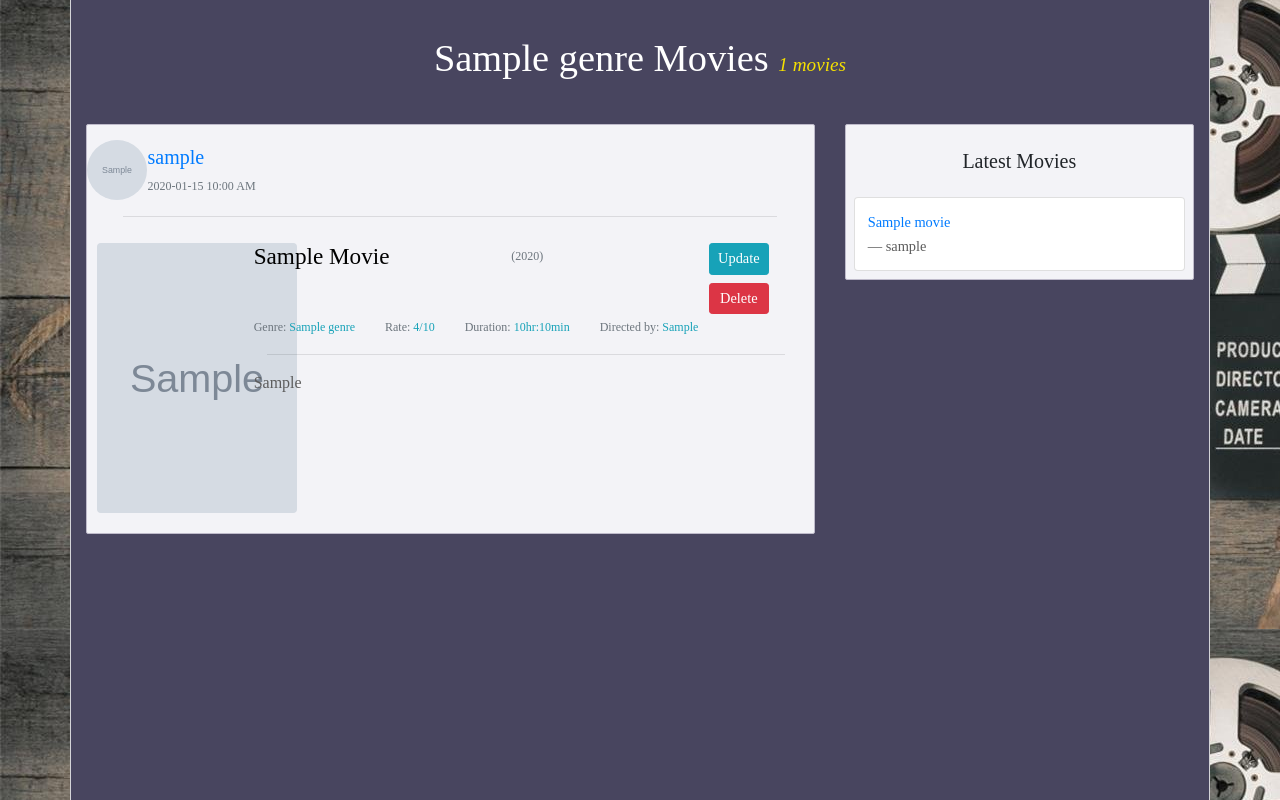
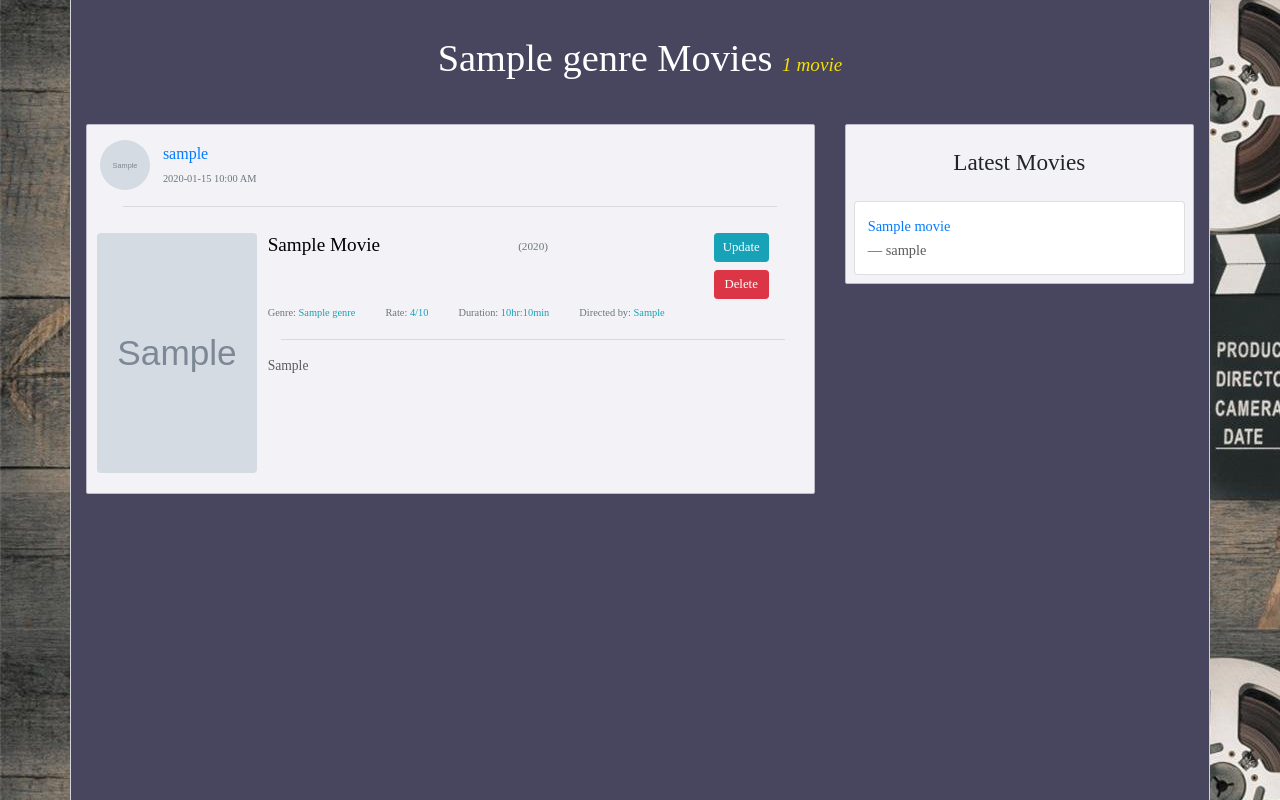
Before and after one commit to MShbana/item-catalog, a Flask app: page /genre/1/movies in a window 1280 px wide. Shown: the part 57-857 px from the top of the page. Run offline with Flask 2, Linux system fonts and the light colour scheme; a user stored in the database is signed in; tables that the repository leaves empty hold one stand-in row (values such as "Sample post"); grey boxes marked "Sample" are stand-in pictures; parts of the project's set-up code (start-up, migrations or seed data) failed here and were passed over; some libraries are stand-ins or nearby versions.

Commit message:
Created a narrower movie layout for genres and users pages

```diff
--- a/static/main.css
+++ b/static/main.css
@@ -80,10 +80,14 @@ body {
     border-radius: 5px;
 }
 
-.btn,
-#sidebar-wrapper > ul > li,
-#top-bar-wrapper .navbar-toggler > .navbar-toggler-icon {
-    font-size: 100%;
+.padding-0 {
+    padding-left: 0;
+    padding-right: 0;
+}
+
+.vertical-centered {
+    align-items: center;
+    display: flex;
 }
 
 #main-content {
@@ -105,14 +109,11 @@ body {
     padding-bottom: 10px;
 }
 
-.padding-0 {
-    padding-left: 0;
-    padding-right: 0;
-}
-
-.vertical-centered {
-    align-items: center;
-    display: flex;
+.page-heading {
+    border-radius: 2px;
+    color: #FFFFFF;
+    padding: 15px 0;
+    text-align: center;
 }
 
 .article-metadata {
@@ -121,10 +122,15 @@ body {
 }
 
 .user-img {
-    height: 60px;
-    width: 60px;
+    display: block;
+    max-height: 60px;
+    max-width: 60px;
     margin: 0 auto;
-    display: block;
+}
+
+.user-img.narrower {
+    max-height: 50px;
+    max-width: 50px;
 }
 
 .user-name:hover,
@@ -145,6 +151,11 @@ body {
     margin-left: 10px;
 }
 
+.article-img.narrower {
+    max-height: 240px;
+    max-width: 160px;
+}
+
 .content-section .row {
     width: 100%;
 }
@@ -161,19 +172,9 @@ body {
     color: #000000;
 }
 
-.article-content .movie-storyline {
+.article-content .movie-storyline,
+.latest-movies.author {
     color: #5C5C5C;
-}
-
-.page-heading {
-    border-radius: 2px;
-    color: #FFFFFF;
-    padding: 15px 0;
-    text-align: center;
-}
-
-small {
-    font-size: 75%;
 }
 
 .border-bottom {
@@ -187,7 +188,9 @@ small {
 }
 
 .user-name,
-.movie-date {
+.movie-date,
+.user-name.narrower,
+.movie-date.narrower {
     padding-left: 0;
 }
 
@@ -196,69 +199,76 @@ small {
     font-size: 90%;
 }
 
+.btn.update.narrower,
+.btn.delete.narrower {
+    font-size: 80%;
+}
+
 .latest-movies {
     font-size: 0.8em;
 }
 
-.latest-movies.author {
-    color: #5C5C5C;
-}
 
 /* #Responsiveness# */
 @media screen and (max-width: 320px) {
     body { padding-top: 50px; }
     h1 { font-size: 1.4em; }
     h2 { font-size: 1.075em; }
-    h3 { font-size: 0.85em; }
-    h4 { font-size: 0.7em; }
-    h5 { font-size: 0.65em; }
-    h6 { font-size: 0.63em; }
+    h3 { font-size: 0.7em; }
+    h4 { font-size: 0.85em; }
     p { font-size: 0.6em; }
-    small { font-size: 50%; }
-    .btn.update,
-    .btn.delete { font-size: 60%; }
+    small,
+    small.narrower { font-size: 50%; }
     #sidebar-toggler,
     #sidebar-wrapper > ul > li,
     #top-bar-wrapper .navbar-toggler > .navbar-toggler-icon { font-size: 80%; }
     #sidebar-wrapper { width: 100%; }
-    .user-img { height: 30px; width: 30px; }
+    .btn.update,
+    .btn.delete,
+    .btn.update.narrower,
+    .btn.btn.delete.narrower { font-size: 70%; }
+    .user-img,
+    .user-img.narrower { height: 30px; width: 30px; }
     .article-img { height:100px; width: 60px; }
-    .movie-metadata { padding-left: 15px; }
+    .movie-text-content { padding-left: 15px; }
 }
 
 @media screen and (min-width: 320px) and (max-width: 575px) {
     body { padding-top: 50px; }
     h1 { font-size: 1.7em; }
     h2 { font-size: 1.375em; }
-    h3 { font-size: 1.15em; }
-    h4 { font-size: 0.95em; }
-    h5 { font-size: 0.9em; }
-    h6 { font-size: 0.87em; }
+    h3 { font-size: 0.95em; }
+    h4 { font-size: 1.15em; }
     p { font-size: 0.8em; }
-    small { font-size: 60%; }
-    .btn.update,
-    .btn.delete { font-size: 80%; }
+    small,
+    small.narrower { font-size: 60%; }
     #sidebar-toggler,
     #sidebar-wrapper > ul > li,
     #top-bar-wrapper .navbar-toggler > .navbar-toggler-icon { font-size: 90%; }
     #sidebar-wrapper { width: 220px; }
-    .user-img { height: 40px; width: 40px; }
-    .article-img { height:140px; width: 75px;}
-    .movie-metadata { padding-left: 10px; }
+    .btn.update,
+    .btn.delete,
+    .btn.update.narrower,
+    .btn.btn.delete.narrower { font-size: 80%; }
+    .user-img,
+    .user-img.narrower { height: 40px; width: 40px; }
+    .article-img { height:140px; width: 75px; }
+    .movie-text-content { padding-left: 10px; }
 }
 
 @media screen and (min-width: 576px) and (max-width: 767px){
     h1 { font-size: 2em; }
     h2 { font-size: 1.575em; }
-    h3 { font-size: 1.2em; }
-    h4 { font-size: 1em; }
-    h5 { font-size: 0.8em; }
-    h6 { font-size: 0.75em; }
+    h3 { font-size: 1em; }
+    h4 { font-size: 1.2em; }
     p { font-size: 0.85em; }
-    small { font-size: 60%; }
+    small,
+    small.narrower { font-size: 60%; }
+    #sidebar-wrapper { width: 300px; }
     .btn.update,
-    .btn.delete { font-size: 85%; }
-    #sidebar-wrapper { width: 300px; }
+    .btn.delete,
+    .btn.update.narrower,
+    .btn.btn.delete.narrower { font-size: 85%; }
     .user-img { height: 50px; width: 50px; }
     .article-img {  height:200px; width: 130px; }
 }
@@ -266,29 +276,46 @@ small {
 @media screen and (min-width: 768px) and (max-width: 991px){
     h1 { font-size: 2.2em; }
     h2 { font-size: 1.675em; }
-    h3 { font-size: 1.35em; }
-    h4 { font-size: 1.15em; }
-    h5 { font-size: 1.1em; }
-    h6 { font-size: 0.92em; }
+    h3 { font-size: 1.15em; }
+    h3.narrower { font-size: 1em; }
+    h4 { font-size: 1.35em; }
+    h4.narrower { font-size: 1.2em; }
     p { font-size: 0.9em; }
+    p.narrower { font-size: 0.75em; }
     small { font-size: 65%; }
+    small.narrower  { font-size: 50%; }
     #sidebar-wrapper { width: 350px; }
     .user-name,
+    .movie-date { padding-left: 10px; }
+    .user-name.narrower,
+    .movie-date.narrower { padding-left: 15px; }
+    .btn.update.narrower,
+    .btn.delete.narrower { font-size: 75%; }
     .user-img { height: 55px; width: 55px; }
-    .movie-date { padding-left: 10px; }
-    .article-img { height: 240px; width: 170px; }
+    .user-img.narrower { height: 45px; width: 45px; }
+    .article-img { height: 250px; width: 170px; }
+    .article-img.narrower { height: 220px; width: 130px; }
+    .movie-text-content.narrower { padding-left: 14px; }
 }
 
 @media screen and (min-width: 992px) {
     h1 {  font-size: 2.4em; }
     h2 { font-size: 1.775em; }
-    h3 { font-size: 1.45em; }
-    h4 { font-size: 1.25em; }
-    h5 { font-size: 1.15em; }
-    h6 { font-size: 1.05em; }
+    h3 { font-size: 1.2em; }
+    h3.narrower { font-size: 1em; }
+    h4 { font-size: 1.45em; }
+    h4.narrower { font-size: 1.2em; }
     p { font-size: 1em; }
+    p.narrower { font-size: 0.85em; }
+    small { font-size: 70%; }
+    small.narrower {  font-size: 65%; }
+    .user-name.narrower,
+    .movie-date.narrower { padding-left: 8px; }
     .latest-movies { font-size: 0.9em; }
     .user-img { height: 60px; width: 60px; }
+    .user-img.narrower { height: 50px; width: 50px; }
     .article-img { height: 270px; width: 200px; }
+    .article-img.narrower { height: 240px; width: 160px; }
+    .movie-text-content.narrower { padding-left: 14px; }
 }
 /* /#Responsiveness# */
--- a/templates/genre.html
+++ b/templates/genre.html
@@ -14,16 +14,20 @@
     </aside>
 {% endblock sidebar %}
 {% block content %}
-    <h1 class="page-heading">{{ genre.name }} Movies <span class="movies-count">{{ movies_count }} movies</span></h1>
+    {% if movies_count == 1 %}
+        <h1 class="page-heading">{{ genre.name }} Movies <span class="movies-count">{{ movies_count }} movie</span></h1>
+    {% else %}
+        <h1 class="page-heading">{{ genre.name }} Movies <span class="movies-count">{{ movies_count }} movies</span></h1>
+    {% endif %}
     <div class="row">
         <div class="col-md-8">
             {% if not movies %}
-            <div class="content-section px-2 py-4">
-                <h2 class="text-center"><span >{{ genre.name }}</span> genre is still empty. Do you want to <a href="{{ url_for('create_movie') }}">create</a> the first {{ genre.name }} movie?</h2>
-            </div>
+                <div class="content-section px-2 py-4">
+                    <h2 class="text-center"><span >{{ genre.name }}</span> genre is still empty. Do you want to <a href="{{ url_for('create_movie') }}">create</a> the first {{ genre.name }} movie?</h2>
+                </div>
             {% endif %}
             {% for movie in movies %}
-                {% include "movie_layout.html" %}
+                {% include "narrower_movie_layout.html" %}
             {% endfor %}
         </div>
         <div class="col-md-4">
--- a/templates/movie_layout.html
+++ b/templates/movie_layout.html
@@ -6,7 +6,7 @@
         <div class="col-9 col-md-9 vertical-centered padding-0">
             <div class="row">
                 <div class="col-12">
-                    <h4><a class="user-name vertical-centered" href="{{ url_for('user_movies', username=movie.author.username, user_id=movie.user_id) }}">{{ movie.author.username }}</a></h4>
+                    <h3><a class="user-name vertical-centered" href="{{ url_for('user_movies', username=movie.author.username, user_id=movie.user_id) }}">{{ movie.author.username }}</a></h4>
                 </div>
                 <div class="col-12">
                     <small class="text-muted movie-date vertical-centered">{{ movie.date_posted.strftime("%Y-%m-%d %I:%M %p") }}</small>
@@ -19,10 +19,10 @@
         <div class="col-4 col-xl-3 text-center">
             <a href="{{ url_for('movie', genre_id=movie.genre_id, movie_id=movie.id) }}"><img class="article-img text-center center-block" src="{{ url_for('static', filename='imgs/movie_pics/' + movie.poster) }}" alt="Movie Poster Picture"></a>
         </div>
-        <div class="col-8 col-xl-9 movie-metadata padding-0">
+        <div class="col-8 col-xl-9 movie-text-content padding-0">
             <div class="row padding-0">
                 <div class="col-10 col-md-6">
-                    <h3 class="article-title"><a href="{{ url_for('movie', genre_id=movie.genre_id, movie_id=movie.id) }}">{{ movie.title.title() }}</a></h3>
+                    <h4 class="article-title"><a href="{{ url_for('movie', genre_id=movie.genre_id, movie_id=movie.id) }}">{{ movie.title.title() }}</a></h3>
                 </div>
                 <div class="col-2 col-md-2 text-muted padding-0">
                     <small>({{ movie.release_year }})</small>
--- /dev/null
+++ b/templates/narrower_movie_layout.html
@@ -0,0 +1,59 @@
+<article class="content-section">
+    <header class="row article-metadata narrower pl-md-2">
+        <div class="col-2 col-md-1 text-center padding-0">
+           <a href="{{ url_for('user_movies', username=movie.author.username, user_id=movie.user_id) }}"><img class="user-img narrower rounded-circle" src="{{ movie.author.profile_pic }}" alt="User's Profile Picture"></a>
+        </div>
+        <div class="col-9 col-md-9 vertical-centered padding-0">
+            <div class="row">
+                <div class="col-12">
+                    <h3 class="narrower"><a class="user-name narrower vertical-centered" href="{{ url_for('user_movies', username=movie.author.username, user_id=movie.user_id) }}">{{ movie.author.username }}</a></h4>
+                </div>
+                <div class="col-12">
+                    <small class="text-muted movie-date narrower vertical-centered">{{ movie.date_posted.strftime("%Y-%m-%d %I:%M %p") }}</small>
+                </div>
+            </div>
+        </div>
+    </header>
+    <hr>
+    <section class="row article-content">
+        <div class="col-4 col-xl-3 text-center">
+            <a href="{{ url_for('movie', genre_id=movie.genre_id, movie_id=movie.id) }}"><img class="article-img narrower text-center center-block" src="{{ url_for('static', filename='imgs/movie_pics/' + movie.poster) }}" alt="Movie Poster Picture"></a>
+        </div>
+        <div class="col-8 col-xl-9 movie-text-content narrower padding-0">
+            <div class="row padding-0">
+                <div class="col-10 col-md-6">
+                    <h4 class="article-title narrower"><a href="{{ url_for('movie', genre_id=movie.genre_id, movie_id=movie.id) }}">{{ movie.title.title() }}</a></h3>
+                </div>
+                <div class="col-2 col-md-2 text-muted padding-0">
+                    <small>({{ movie.release_year }})</small>
+                </div>
+                {% if current_user == movie.author %}
+                    <div class="col-auto ml-0 ml-md-auto mt-1 mt-lg-0">
+                        <a class="btn update narrower btn-sm btn-block btn-info" href="{{ url_for('update_movie', genre_id=movie.genre_id, movie_id=movie.id) }}">Update</a>
+                        <a class="btn delete narrower btn-sm btn-block btn-danger"  href="{{ url_for('delete_movie', genre_id=movie.genre_id, movie_id=movie.id) }}">Delete</a>
+                    </div>
+                {% endif %}
+            </div>
+            <div class="row movie-details narrower mt-2 mt-lg-0 text-muted">
+                <div class="col-auto">
+                    <small class="narrower">Genre: <span><a class="text-info" href="{{ url_for('genre', genre_id=movie.genre.id) }}">{{ movie.genre.name }}</a></span></small>
+                </div>
+                <div class="col-auto">
+                    <small class="narrower">Rate: <span class="text-info">{{ movie.rate }}/10</span></small>
+                </div>
+                <div class="col-auto">
+                    <small class="narrower">Duration: <span class="text-info">{{ movie.duration_hrs }}hr:{{ movie.duration_mins }}min</span></small>
+                </div>
+                <div class="col-auto">
+                    <small class="narrower">Directed by: <span class="text-info">{{ movie.director.title() }}</span></small>
+                </div>
+            </div>
+            <hr>
+            <div class="row movie-storyline narrower">
+                <div class="col-12">
+                    <p class="narrower">{{ movie.storyline }}</p>
+                </div>
+            </div>
+        </div>
+    </section>
+</article>
```
Also changed, not shown: templates/user_movies.html (+9 -5 lines).
